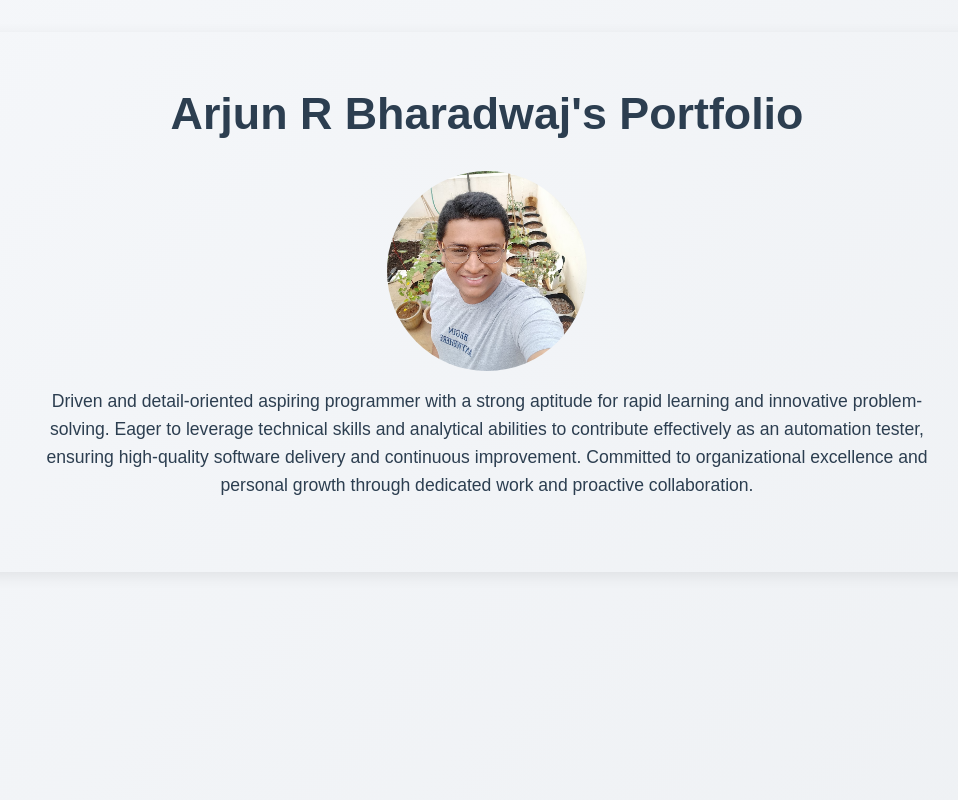
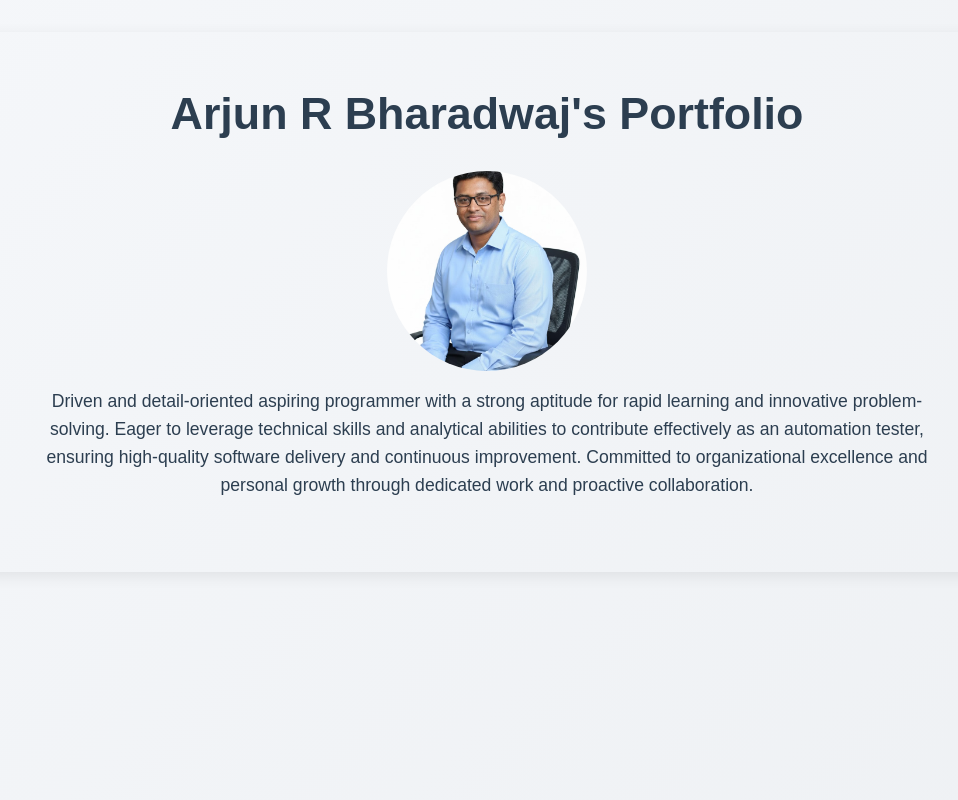
Before and after one commit to barjun25/MyAngProfile, an Angular app: page / in a window 1280 px wide. Shown: the top 800 px of the page, without its empty margins (153-1111 px from the left). Built offline with nearby package versions, Linux system fonts and the light colour scheme.

Commit message:
Change profile picture in header component
Updated profile picture and retained existing content.

```diff
--- a/src/app/header/header.component.html
+++ b/src/app/header/header.component.html
@@ -1,7 +1,7 @@
 <header>
   <div>
     <h1>Arjun R Bharadwaj's Portfolio</h1>
-    <img src="assets/images/MyPic.png" alt="Arjun's Picture" />
+    <img src="assets/images/ProfessionPic.jpg" alt="Arjun's Picture" />
     <p>
       Driven and detail-oriented aspiring programmer with a strong aptitude for
       rapid learning and innovative problem-solving. Eager to leverage technical
```
